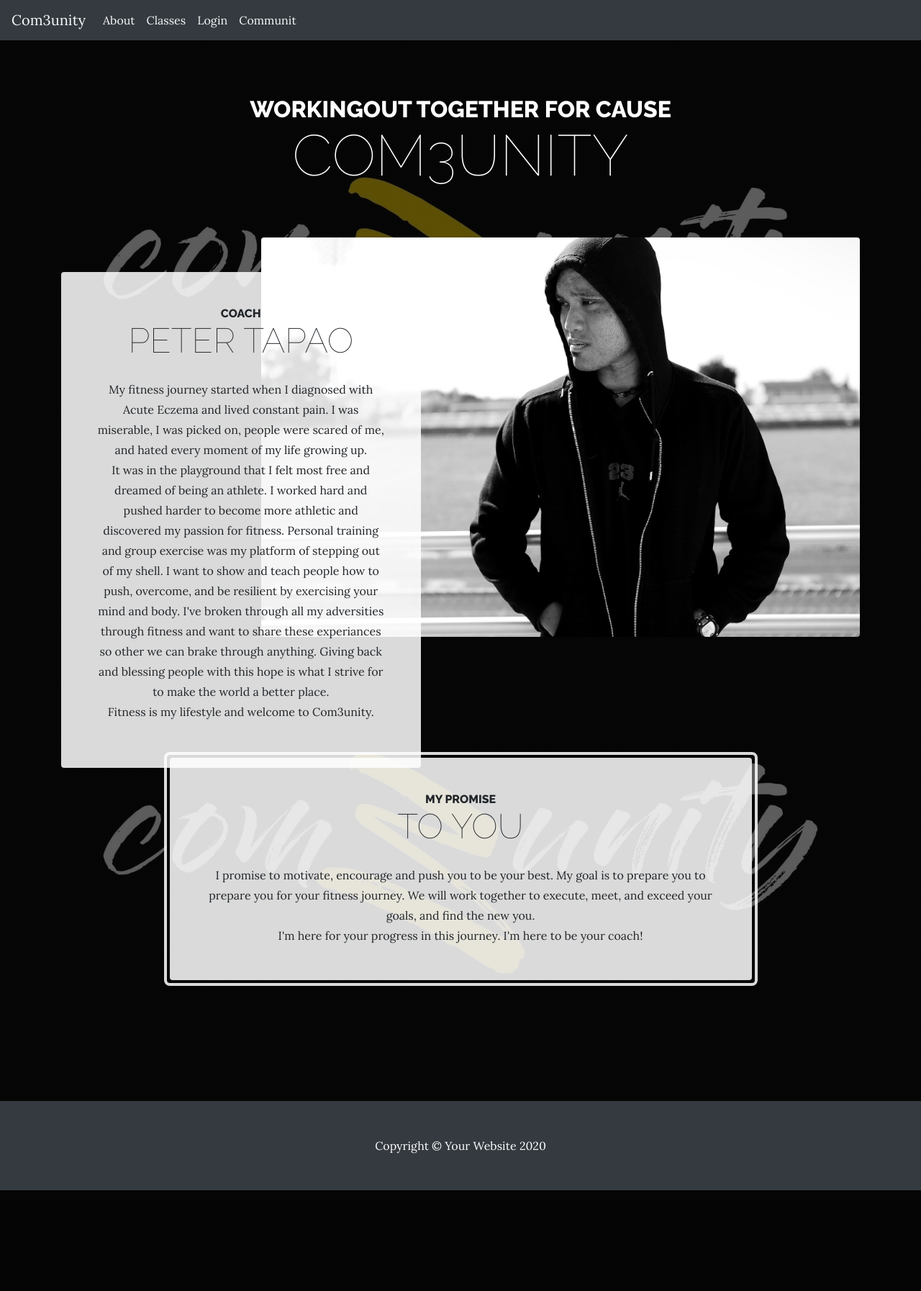
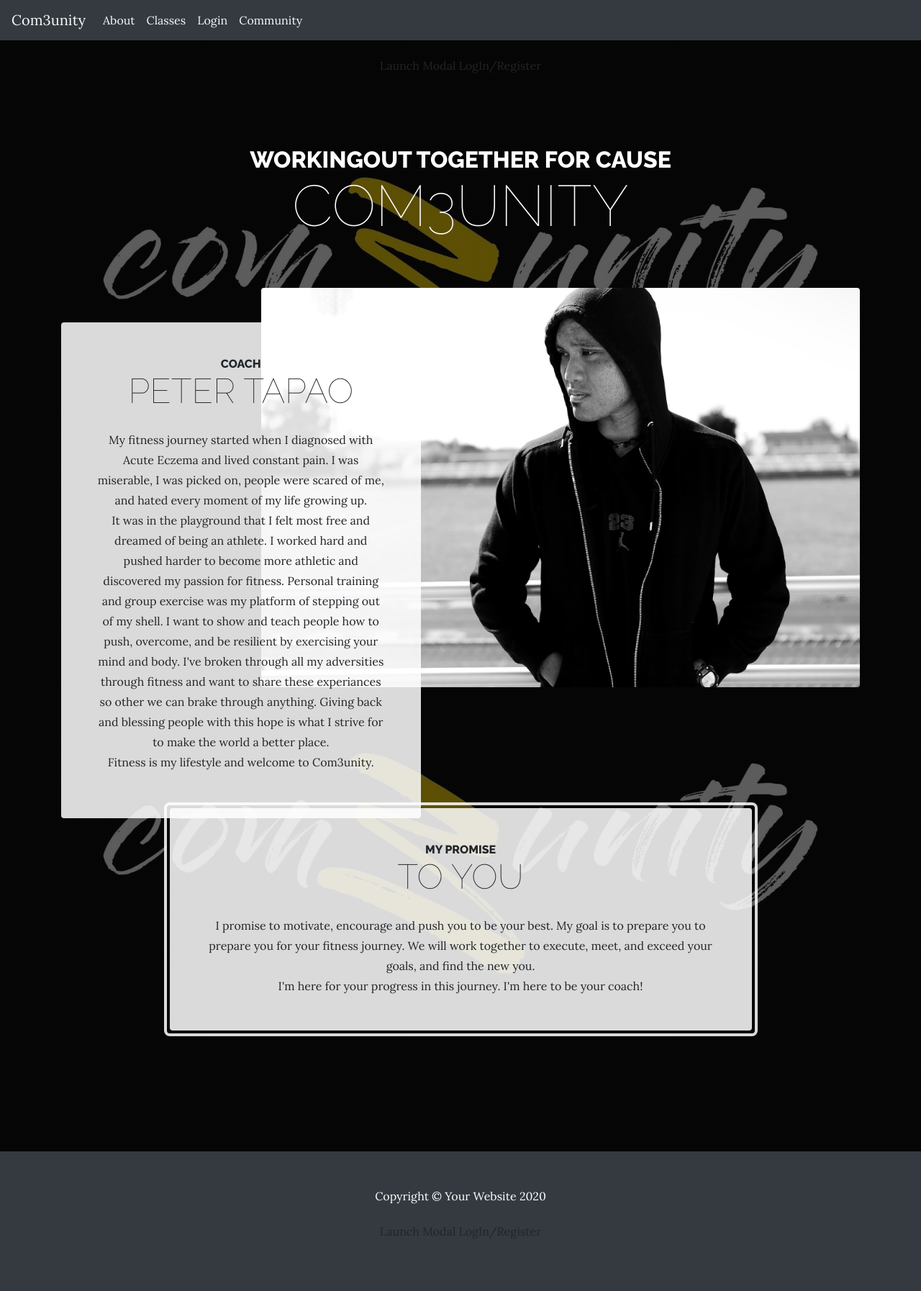
Before and after one commit to proj-algos-july2020/solo_project_jeffJ, a Django app: page / in a window 1280 px wide. Shown: the whole page at 72% size. Before the commit the page ends 1654 px from the top, so only its background shows below. Run offline with Django 3.2, Linux system fonts and the light colour scheme; some libraries are stand-ins or nearby versions.

Commit message:
need to embed login with facebook and google. Also style modal and link to back end needed

```diff
--- a/petesapp/static/css/index.css
+++ b/petesapp/static/css/index.css
@@ -177,8 +177,3 @@ p {
 .font-weight-light {
   font-weight: 100 !important;
 }
-.navbar-toggle{
-    background-color: darkgrey;
-    color: darkgrey;
-    outline-style: solid; color: darkgrey;
-}
--- a/petesapp/templates/classes.html
+++ b/petesapp/templates/classes.html
@@ -36,7 +36,7 @@
           </li>
         </li>
         <li class="nav-item">
-          <a class="nav-link  text-light" href="#">Communit</a>
+          <a class="nav-link  text-light" href="#">Community</a>
         </li>
       </ul>
       <form class="form-inline my-2 my-lg-0">
--- a/petesapp/templates/index.html
+++ b/petesapp/templates/index.html
@@ -19,7 +19,7 @@
 </head>
 <body>
 
-  <!-- floating nav -->
+  <!-- floating -->
   <nav class="navbar navbar-expand-lg navbar-light bg-dark">
     <a class="navbar-brand text-light" href="/" > Com3unity </a>
     <button class="navbar-toggler" type="button" data-toggle="collapse" data-target="#navbarSupportedContent" aria-controls="navbarSupportedContent" aria-expanded="false" aria-label="Toggle navigation">
@@ -34,12 +34,13 @@
         <li class="nav-item">
           <a class="nav-link text-light" href="/classes">Classes</a>
         </li>
+        <!-- Trigger the modal with a button -->
         <li class="nav-item">
-            <a class="nav-link text-light" href="#">Login</a>
+            <a class="nav-link text-light" href="" data-toggle="modal" data-target="#modalLRForm">Login</a>
           </li>
         </li>
         <li class="nav-item">
-          <a class="nav-link  text-light" href="#">Communit</a>
+          <a class="nav-link  text-light" href="#">Community</a>
         </li>
       </ul>
       <form class="form-inline my-2 my-lg-0">
@@ -48,6 +49,112 @@
   </nav>
 
 
+</div>
+
+  <!--Modal: Login / Register Form-->
+  <div class="modal fade" id="modalLRForm" tabindex="-1" role="dialog" aria-labelledby="myModalLabel" aria-hidden="true">
+    <div class="modal-dialog cascading-modal" role="document">
+      <!--Content-->
+      <div class="modal-content">
+
+        <!--Modal cascading tabs-->
+        <div class="modal-c-tabs">
+
+          <!-- Nav tabs -->
+          <ul class="nav nav-tabs md-tabs tabs-2 light-blue darken-3" role="tablist">
+            <li class="nav-item">
+              <a class="nav-link active" data-toggle="tab" href="#panel7" role="tab"><i class="fas fa-user mr-1"></i>
+                Login</a>
+            </li>
+            <li class="nav-item">
+              <a class="nav-link" data-toggle="tab" href="#panel8" role="tab"><i class="fas fa-user-plus mr-1"></i>
+                Register</a>
+            </li>
+          </ul>
+
+          <!-- Tab panels -->
+          <div class="tab-content">
+            <!--Panel 7-->
+            <div class="tab-pane fade in show active" id="panel7" role="tabpanel">
+
+              <!--Body-->
+              <div class="modal-body mb-1">
+                <div class="md-form form-sm mb-5">
+                  <i class="fas fa-envelope prefix"></i>
+                  <input type="email" id="modalLRInput10" class="form-control form-control-sm validate">
+                  <label data-error="wrong" data-success="right" for="modalLRInput10">Your email</label>
+                </div>
+
+                <div class="md-form form-sm mb-4">
+                  <i class="fas fa-lock prefix"></i>
+                  <input type="password" id="modalLRInput11" class="form-control form-control-sm validate">
+                  <label data-error="wrong" data-success="right" for="modalLRInput11">Your password</label>
+                </div>
+                <div class="text-center mt-2">
+                  <button class="btn btn-info">Log in <i class="fas fa-sign-in ml-1"></i></button>
+                </div>
+              </div>
+              <!--Footer-->
+              <div class="modal-footer">
+                <div class="options text-center text-md-right mt-1">
+                  <p>Not a member? <a href="#" class="blue-text">Sign Up</a></p>
+                  <p>Forgot <a href="#" class="blue-text">Password?</a></p>
+                </div>
+                <button type="button" class="btn btn-outline-info waves-effect ml-auto" data-dismiss="modal">Close</button>
+              </div>
+
+            </div>
+            <!--/.Panel 7-->
+
+            <!--Panel 8-->
+            <div class="tab-pane fade" id="panel8" role="tabpanel">
+
+              <!--Body-->
+              <div class="modal-body">
+                <div class="md-form form-sm mb-5">
+                  <i class="fas fa-envelope prefix"></i>
+                  <input type="email" id="modalLRInput12" class="form-control form-control-sm validate">
+                  <label data-error="wrong" data-success="right" for="modalLRInput12">Your email</label>
+                </div>
+
+                <div class="md-form form-sm mb-5">
+                  <i class="fas fa-lock prefix"></i>
+                  <input type="password" id="modalLRInput13" class="form-control form-control-sm validate">
+                  <label data-error="wrong" data-success="right" for="modalLRInput13">Your password</label>
+                </div>
+
+                <div class="md-form form-sm mb-4">
+                  <i class="fas fa-lock prefix"></i>
+                  <input type="password" id="modalLRInput14" class="form-control form-control-sm validate">
+                  <label data-error="wrong" data-success="right" for="modalLRInput14">Repeat password</label>
+                </div>
+
+                <div class="text-center form-sm mt-2">
+                  <button class="btn btn-info">Sign up <i class="fas fa-sign-in ml-1"></i></button>
+                </div>
+
+              </div>
+              <!--Footer-->
+              <div class="modal-footer">
+                <div class="options text-right">
+                  <p class="pt-1">Already have an account? <a href="#" class="blue-text">Log In</a></p>
+                </div>
+                <button type="button" class="btn btn-outline-info waves-effect ml-auto" data-dismiss="modal">Close</button>
+              </div>
+            </div>
+            <!--/.Panel 8-->
+          </div>
+
+        </div>
+      </div>
+      <!--/.Content-->
+    </div>
+  </div>
+  <!--Modal: Login / Register Form-->
+
+<div class="text-center">
+  <a href="" class="btn btn-default btn-rounded my-3" data-toggle="modal" data-target="#modalLRForm">Launch
+    Modal LogIn/Register</a>
 </div>
 
  <!-- body intergrated -->
@@ -103,6 +210,14 @@
       <p class="m-0 text-center text-white">Copyright &copy; Your Website 2020</p>
     </div>
 
+
+
+
+<div class="text-center">
+  <a href="" class="btn btn-default btn-rounded my-3" data-toggle="modal" data-target="#modalLRForm">Launch
+    Modal LogIn/Register</a>
+</div>
+
   </div>
     <script src="https://code.jquery.com/jquery-3.3.1.slim.min.js" integrity="sha384-q8i/X+965DzO0rT7abK41JStQIAqVgRVzpbzo5smXKp4YfRvH+8abtTE1Pi6jizo" crossorigin="anonymous"></script>
     <script src="https://cdnjs.cloudflare.com/ajax/libs/popper.js/1.14.7/umd/popper.min.js" integrity="sha384-UO2eT0CpHqdSJQ6hJty5KVphtPhzWj9WO1clHTMGa3JDZwrnQq4sF86dIHNDz0W1" crossorigin="anonymous"></script>
```
Also changed, not shown: petesapp/templates/vids.html (deleted, +0 -31 lines), README.md, petesapp/static/js/scripts.js (added).
